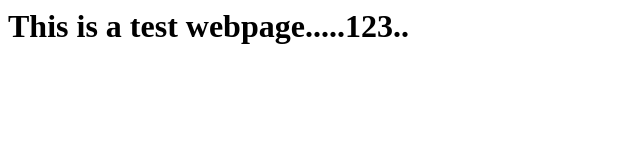
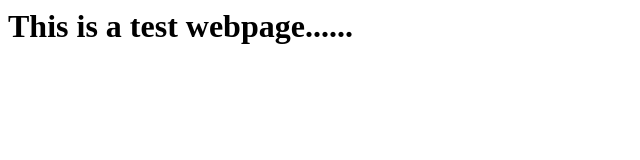
Before and after one commit to Skyfire-1/nginx_website, a plain HTML site: page html_files/index.html in a window 1280 px wide. Shown: the full height of the page, 0-640 px from the left. Drawn offline with Linux system fonts and the light colour scheme.

Commit message:
added new

```diff
--- a/html_files/index.html
+++ b/html_files/index.html
@@ -1 +1 @@
-<h1> This is a test webpage.....123..<h1>
+<h1> This is a test webpage......<h1>
```
